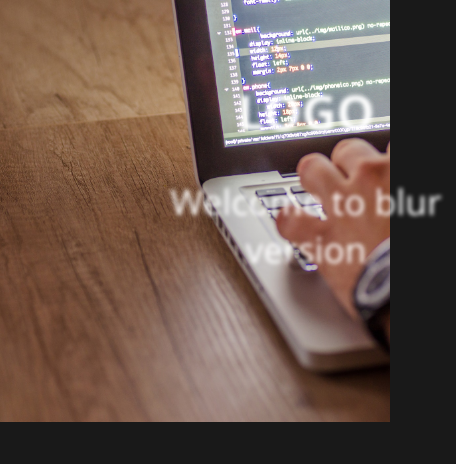
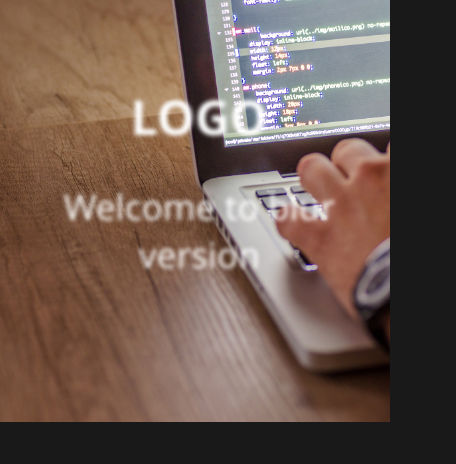
Before and after one commit to rtardelli/pure-spa-blurred, a plain HTML site: page index.html in a window 390 px wide. Shown: the top 464 px of the page, 456 px wide, since content can reach past the window. Drawn offline with Linux system fonts and the light colour scheme.

Commit message:
Centering the content div for small screens

```diff
--- a/css/style.css
+++ b/css/style.css
@@ -32,8 +32,10 @@ body {
 .content {
   position: absolute;
   z-index: 1;
-  top: 40vh;
-  left: 40%;
+  top: 10%;
+  left: 37%;
+  margin-top: 105px;
+  margin-left: -10px;
   width: 300px;
   height: 350px;
   text-align: center;
@@ -41,7 +43,6 @@ body {
 }
 
 .content .logo {
-  /*TODO: Implement*/
   font-size: 3rem;
 }
 
@@ -105,7 +106,8 @@ footer p {
 
   .content {
     top: 5%;
-    margin-top: 5px;
+    margin-top: 10px;
+    margin-left: -95px;
   }
 
   .content .text {
```
